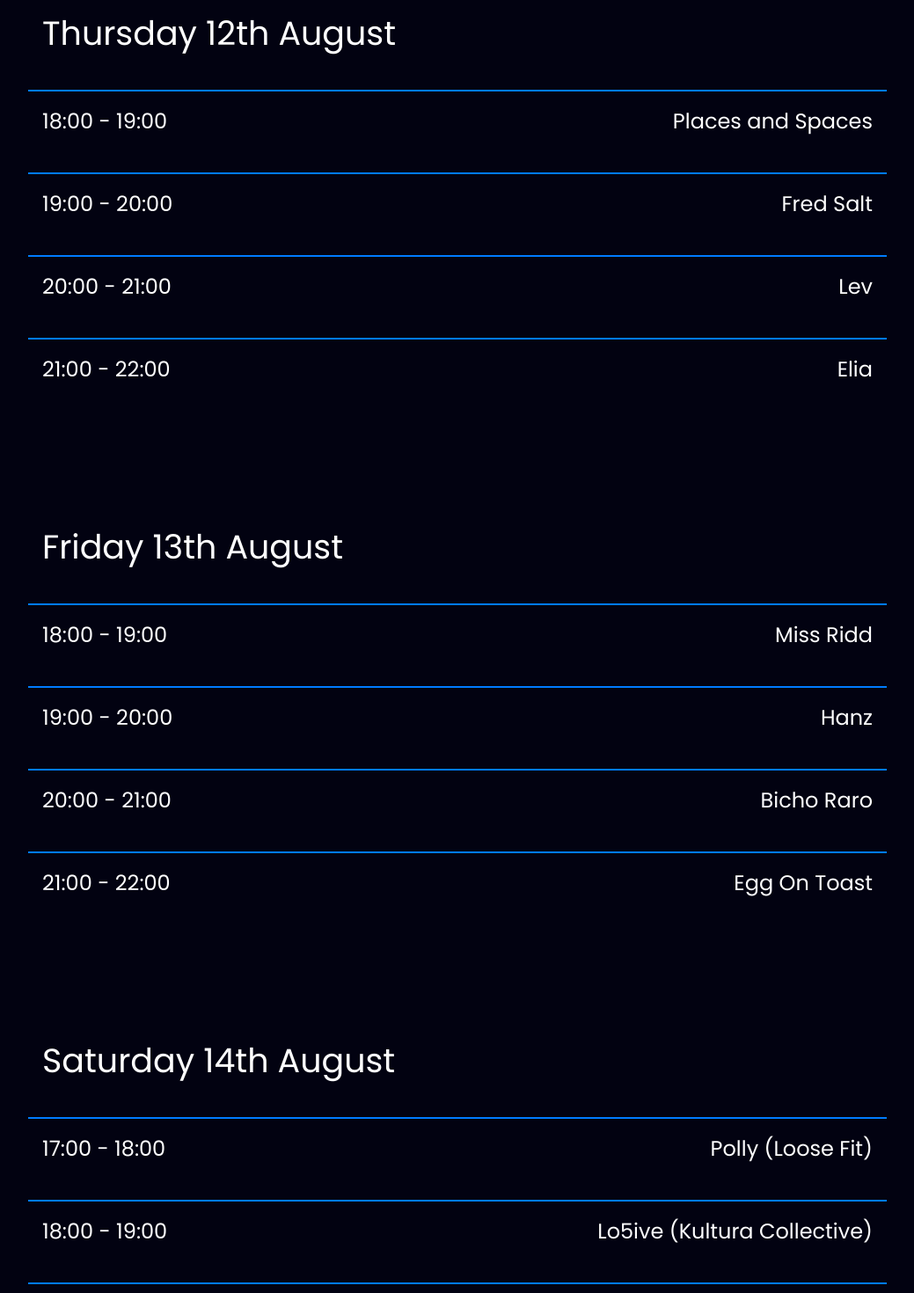
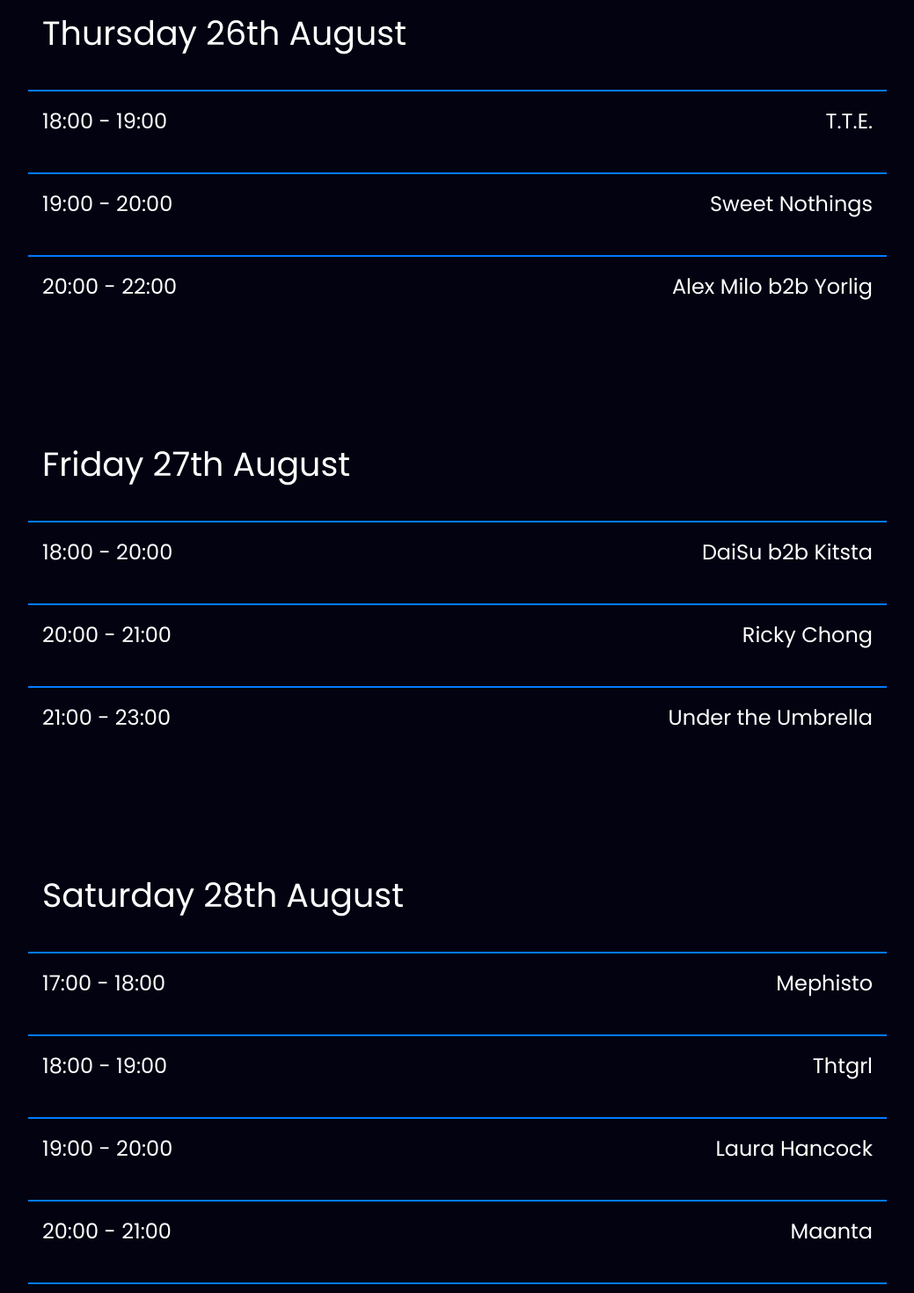
Before and after one commit to katiemhughes/radio-website, a React (Create React App) app: page / in a window 1280 px wide. Shown: the part 1820-3290 px from the top of the page at 88% size, without its empty margins (120-1159 px from the left). Built offline with nearby package versions, Linux system fonts and the light colour scheme.

Commit message:
schedule wc 23/08

```diff
--- a/src/components/schedule/Schedule.js
+++ b/src/components/schedule/Schedule.js
@@ -11,73 +11,61 @@ const Schedule = () => {
             <h1 className="schedule-title">SCHEDULE</h1>
             <table className="schedule-table">
                 <ScheduleDate
-                    showDate="Thursday 12th August"
+                    showDate="Thursday 26th August"
                 />
                 <ScheduleItem
                     showTime="18:00 - 19:00"
-                    showName="Places and Spaces"
+                    showName="T.T.E."
                 />
                 <ScheduleItem
                     showTime="19:00 - 20:00"
-                    showName="Fred Salt"
+                    showName="Sweet Nothings"
                 />
                 <ScheduleItem
-                    showTime="20:00 - 21:00"
-                    showName="Lev"
-                />
-                <ScheduleItem
-                    showTime="21:00 - 22:00"
-                    showName="Elia"
+                    showTime="20:00 - 22:00"
+                    showName="Alex Milo b2b Yorlig"
                 />
             </table>
             <table className="schedule-table">
                 <ScheduleDate
-                    showDate="Friday 13th August"
+                    showDate="Friday 27th August"
                 />
                 <ScheduleItem
-                    showTime="18:00 - 19:00"
-                    showName="Miss Ridd"
-                />
-                <ScheduleItem
-                    showTime="19:00 - 20:00"
-                    showName="Hanz"
+                    showTime="18:00 - 20:00"
+                    showName="DaiSu b2b Kitsta"
                 />
                 <ScheduleItem
                     showTime="20:00 - 21:00"
-                    showName="Bicho Raro"
+                    showName="Ricky Chong"
                 />
                 <ScheduleItem
-                    showTime="21:00 - 22:00"
-                    showName="Egg On Toast"
+                    showTime="21:00 - 23:00"
+                    showName="Under the Umbrella"
                 />
             </table>
             <table className="schedule-table">
                 <ScheduleDate
-                    showDate="Saturday 14th August"
+                    showDate="Saturday 28th August"
                 />
                 <ScheduleItem
                     showTime="17:00 - 18:00"
-                    showName="Polly (Loose Fit)"
+                    showName="Mephisto"
                 />
                 <ScheduleItem
                     showTime="18:00 - 19:00"
-                    showName="Lo5ive (Kultura Collective)"
+                    showName="Thtgrl"
                 />
                 <ScheduleItem
                     showTime="19:00 - 20:00"
-                    showName="Pod Imiya"
+                    showName="Laura Hancock"
                 />
                 <ScheduleItem
                     showTime="20:00 - 21:00"
-                    showName="Chandé"
+                    showName="Maanta"
                 />
                 <ScheduleItem
                     showTime="21:00 - 22:00"
-                    showName="Hardcore Soy"
-                />
-                <ScheduleItem
-                    showTime="22:00 - 23:00"
-                    showName="Cam Spen"
+                    showName="Seren Seo"
                 />
             </table>
         </div>
```
